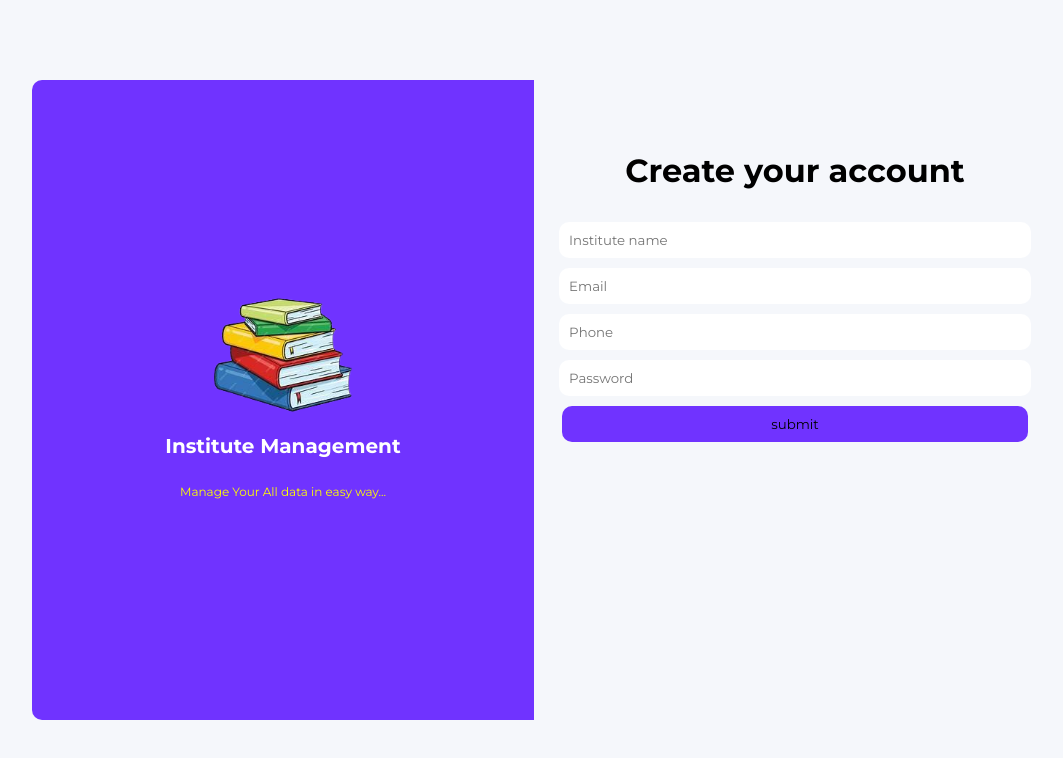
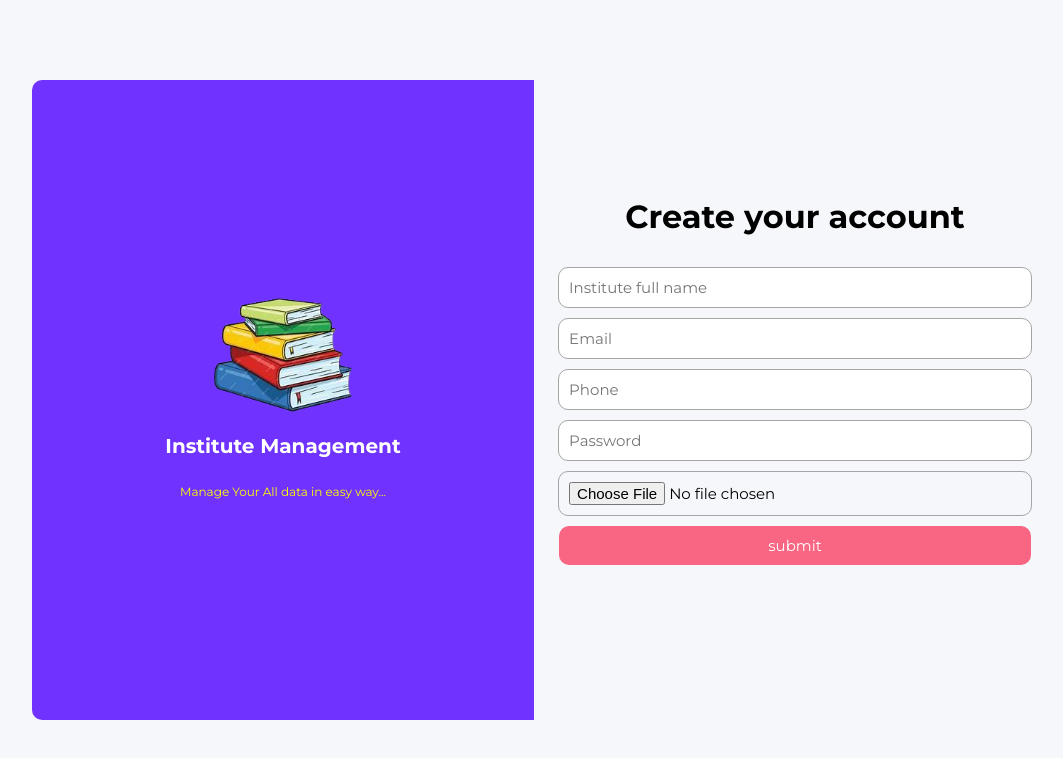
Before and after one commit to irakeshbind/institute, a React (Vite) app in the folder frontend/sbs/: page /signup in a window 1280 px wide. Shown: the top 758 px of the page, without its empty margins (96-1159 px from the left). Built offline with nearby package versions, Linux system fonts and the light colour scheme.

Commit message:
state create in the form element

```diff
--- a/frontend/sbs/src/components/Signup.jsx
+++ b/frontend/sbs/src/components/Signup.jsx
@@ -1,6 +1,25 @@
-import React from "react";
+import React, { useState } from "react";
 
 const Signup = () => {
+  // state create
+  const [fullName, setFullName] = useState("");
+  const [email, setEmail] = useState("");
+  const [Phone, setPhone] = useState("");
+  const [Password, setPassword] = useState("");
+  //  file
+  const [image, setImage] = useState(null);
+
+  // submit
+  const submitHandler=(event)=>{
+    event.preventDefault()
+    console.log(fullName,email,Phone,Password,image)
+
+
+  }
+  // file
+  const fileHandler=(e)=>{
+    setImage(e.target.files[0])
+  }
   return (
     <div className="signup-wrapper">
       <div className="signup-box">
@@ -12,20 +31,18 @@ const Signup = () => {
           />
 
           <h1 className="signup-left-heading">Institute Management</h1>
-          <p className="paragraph-text">
-            Manage Your All data in easy way...
-          </p>
+          <p className="paragraph-text">Manage Your All data in easy way...</p>
         </div>
 
         <div className="signup-right-box">
-
-          <form className="signup-fom">
+          <form className="signup-fom" onSubmit={submitHandler}>
             <h1>Create your account</h1>
-            <input type="text" placeholder="Institute name"/>
-             <input type="text" placeholder="Email"/>
-              <input type="text" placeholder="Phone"/>
-               <input type="text" placeholder="Password"/>
-               <button className="button-text">submit</button>
+            <input onChange={e=>{setFullName(e.target.value)}} type="text" placeholder="Institute full name" />
+            <input onChange={e=>{setEmail(e.target.value)}} type="email" placeholder="Email" />
+            <input onChange={e=>{setPhone(e.target.value)}} type="text" placeholder="Phone" />
+            <input onChange={e=>{setPassword(e.target.value)}} type="password" placeholder="Password" />
+            <input onChange={fileHandler} type="file" />
+            <button className="button-text" type="submit">submit</button>
           </form>
         </div>
       </div>
--- a/frontend/sbs/src/components/style.css
+++ b/frontend/sbs/src/components/style.css
@@ -36,17 +36,19 @@
   width: 30%;
 }
 
+
+
 /* bb */
 .signup-right-box {
   width: 50%;
   padding: 10px;
-  /* height: 80vh; */
-  /* background-color: yellow; */
+
 }
 
 
 .signup-fom{
-    margin-top: 40px;
+  height: 70vh;
+
     display: flex;
     flex-direction: column;
     justify-content: center;
@@ -55,17 +57,20 @@
 }
 .signup-fom input{
     width: 90%;
+
+    padding: 10px;
+    border-radius: 10px;
+    border: 1px solid #a5a5a5;
+     font-size: 15px;
+
+}
+.button-text{
+   width: 94%;
+   color: white;
+   font-size: 15px;
     border: none;
     outline: none;
     padding: 10px;
-    border-radius: 10px;
-
-}
-.button-text{
-   width: 93%;
-    border: none;
-    outline: none;
-    padding: 10px;
-    background-color: #7033ff;
+    background-color: #f96683;
     border-radius: 10px;
 }
--- a/frontend/sbs/src/index.css
+++ b/frontend/sbs/src/index.css
@@ -1,5 +1,7 @@
 *{
   font-family: "Montserrat", sans-serif;
+  border: none;
+    outline: none;
 }
 
 body {
```
